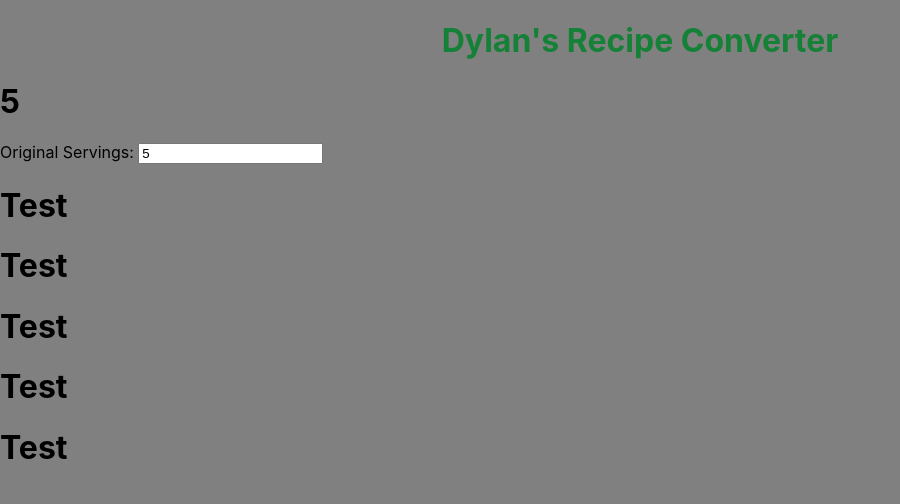
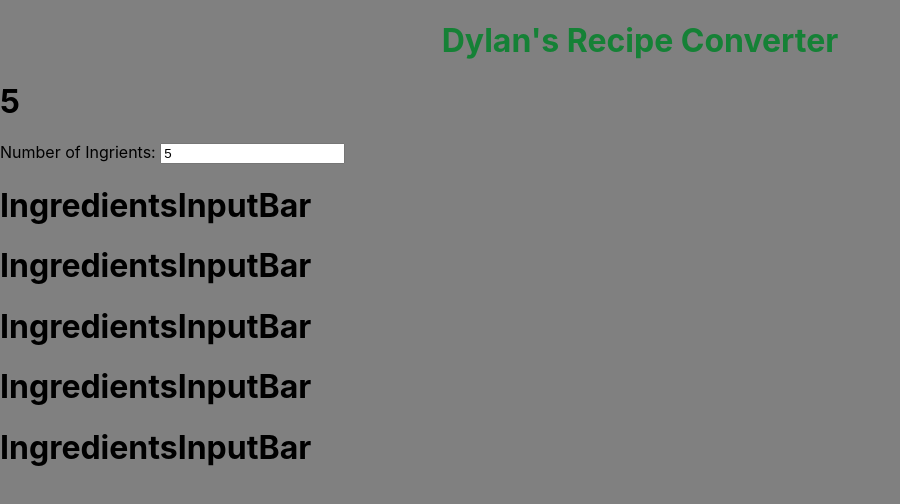
Before and after one commit to DylanLaw03/recipe-converter, a React (Create React App) app: page / in a window 1280 px wide. Shown: the top 504 px of the page, without its empty margins (0-900 px from the left). Built offline with nearby package versions, Linux system fonts and the light colour scheme.

Commit message:
Linked numIngredients between PreInputs and App. Created IngredientsInputBar Module to show for each ingredient. PreInputsBar needs to be built, but is implemented into IngredientsInput

```diff
--- a/src/js-scripts/IngredientsInput.js
+++ b/src/js-scripts/IngredientsInput.js
@@ -1,9 +1,9 @@
-
+import { IngredientsInputBar } from './IngredientsInputBar';
 
 export const IngredientsInput = (props) => {
     let numInputs = [];
     for (let i = 0; i < props.numIngredients; i++) {
-        numInputs.push(<h1>Test</h1>);
+        numInputs.push(<IngredientsInputBar />);
     }
     return numInputs;
 }
--- /dev/null
+++ b/src/js-scripts/IngredientsInputBar.js
@@ -0,0 +1,7 @@
+
+export const IngredientsInputBar = () => {
+
+    return (
+        <h1>IngredientsInputBar</h1>
+    );
+}
--- a/src/js-scripts/PreInputs.js
+++ b/src/js-scripts/PreInputs.js
@@ -5,14 +5,16 @@ export const PreInputs = (props) => {
     //create functions to handle changing variables
     const handleNumIngredientsChange = (e) => {
       const numIngredients = e.target.value;
-      props.changeNumIngredients(numIngredients);
+      if (props.numIngredients > 0) {
+        props.changeNumIngredients(numIngredients);
+      }
     };
 
     return (
 
       <div className="pre-inputs">
         <form>
-          <label>Original Servings: </label>
+          <label>Number of Ingrients: </label>
           <input
             defaultValue={props.numIngredients}
             onChange={handleNumIngredientsChange}
@@ -22,16 +24,3 @@ export const PreInputs = (props) => {
       </div>
     );
   };
-
-/*
-        <div className='pre-inputs'>
-            <form>
-                <input type='number'
-                    name='numOriginalServings'
-                    value={numOriginalServings}
-                    onChange={props.changeOriginalServings(numOriginalServings)}
-                />
-            </form>
-            <h1>{numOriginalServings}</h1>
-        </div>
-*/
```
